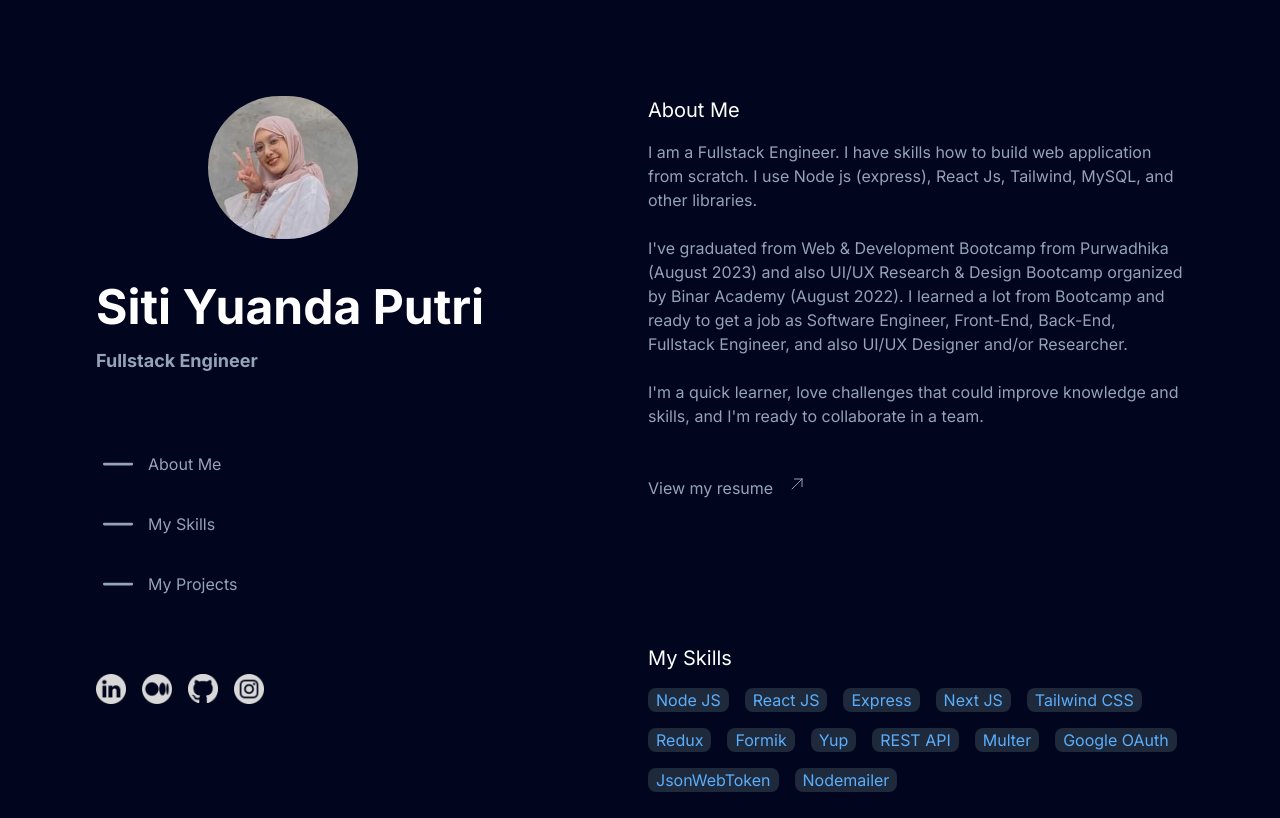
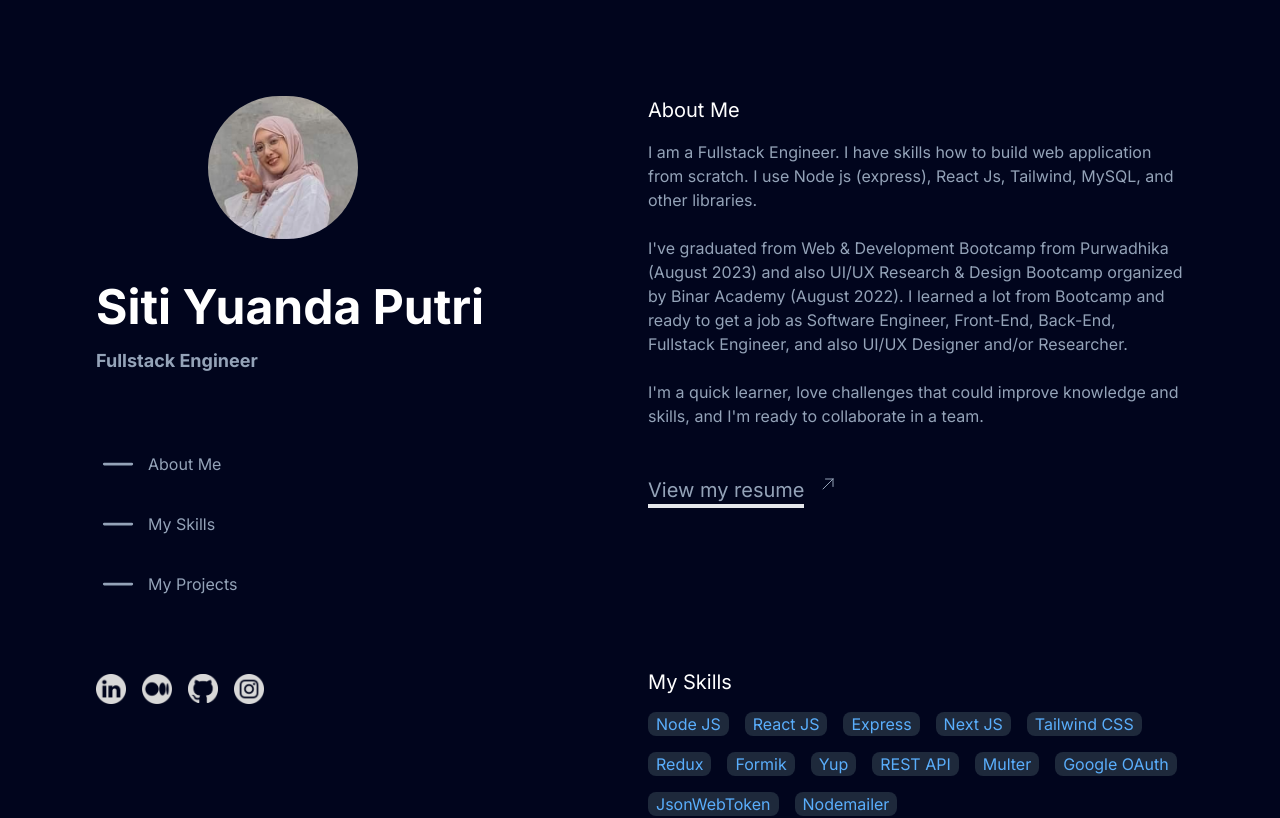
Before and after one commit to yuandasp/website_portfolio, a Next.js app in the folder portfolio-web/: page / in a window 1280 px wide. Shown: the top 818 px of the page. Built offline with nearby package versions, Linux system fonts and the light colour scheme.

Commit message:
change color

```diff
--- a/portfolio-web/src/components/AboutMe.tsx
+++ b/portfolio-web/src/components/AboutMe.tsx
@@ -28,7 +28,9 @@ function AboutMe() {
         target="blank"
       >
         <div className="flex gap-4 cursor-pointer">
-          <p className="hover:border-b-4 hover:inline-block">View my resume</p>
+          <p className="border-b-4 inline-block text-xl mb-4 color-primary">
+            View my resume
+          </p>
           <div className="w-4">
             <svg
               fill="none"
```
